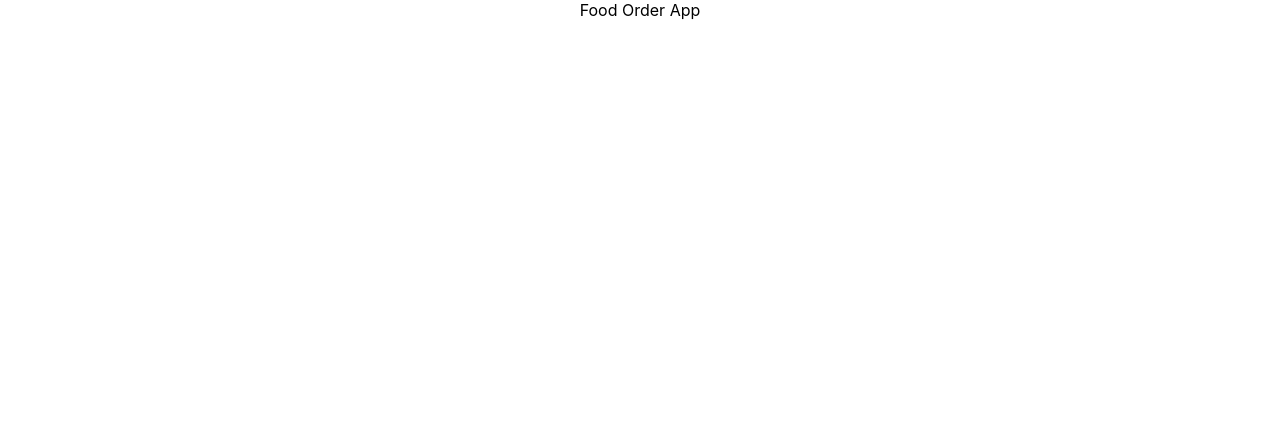
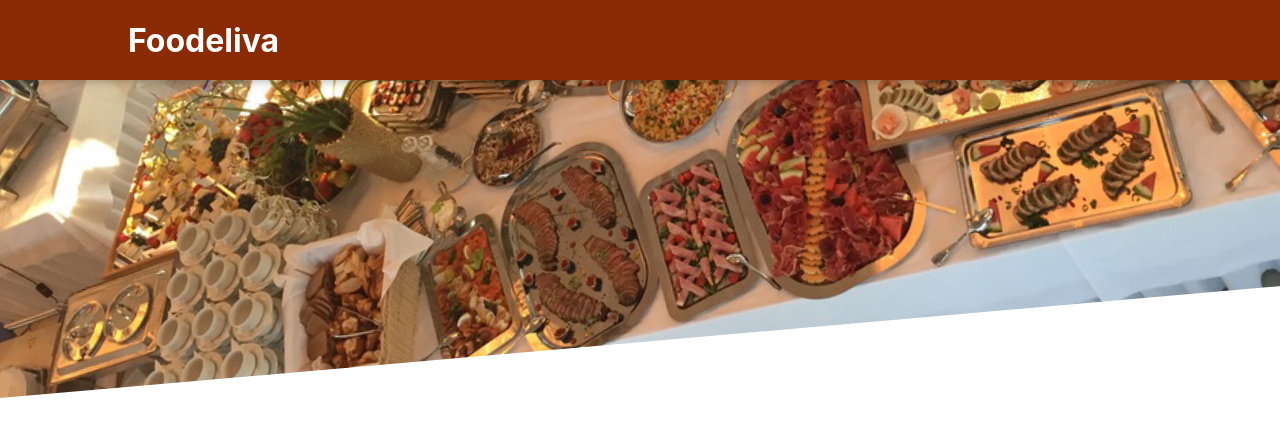
Before and after one commit to iseto/react-food-order, a React (Create React App) app: page / in a window 1280 px wide. Shown: the top 436 px of the page. Built offline with nearby package versions, Linux system fonts and the light colour scheme.

Commit message:
Adding header component

```diff
--- a/src/App.js
+++ b/src/App.js
@@ -1,11 +1,13 @@
-import logo from "./logo.svg";
+import { Fragment } from "react";
+import Header from "./components/Layout/Header";
+
 import "./App.css";
 
 function App() {
   return (
-    <div className="App">
-      <span>Food Order App</span>
-    </div>
+    <Fragment>
+      <Header />
+    </Fragment>
   );
 }
 
--- /dev/null
+++ b/src/components/Layout/Header.js
@@ -0,0 +1,21 @@
+import { Fragment } from "react";
+
+import mealsImage from "../../assets/meals.jpg";
+
+import classes from "./Header.module.css";
+
+const Header = (props) => {
+  return (
+    <Fragment>
+      <header className={classes.header}>
+        <h1>Foodeliva</h1>
+        <button>Cart</button>
+      </header>
+      <div className={classes["main-image"]}>
+        <img src={mealsImage} />
+      </div>
+    </Fragment>
+  );
+};
+
+export default Header;
--- /dev/null
+++ b/src/components/Layout/Header.module.css
@@ -0,0 +1,29 @@
+.header {
+  position: fixed;
+  top: 0;
+  left: 0;
+  width: 100%;
+  height: 5rem;
+  background-color: #8a2b06;
+  color: white;
+  display: flex;
+  justify-content: space-between;
+  align-items: center;
+  padding: 0 10%;
+  box-shadow: 0 2px 8px rgba(0, 0, 0, 0.25);
+  z-index: 10;
+}
+
+.main-image {
+  width: 100%;
+  height: 25rem;
+  z-index: 0;
+  overflow: hidden;
+}
+
+.main-image img {
+  width: 110%;
+  height: 100%;
+  object-fit: cover;
+  transform: rotateZ(-5deg) translateY(-4rem) translateX(-1rem);
+}
```
Also changed, not shown: src/assets/meals.jpg (added).
